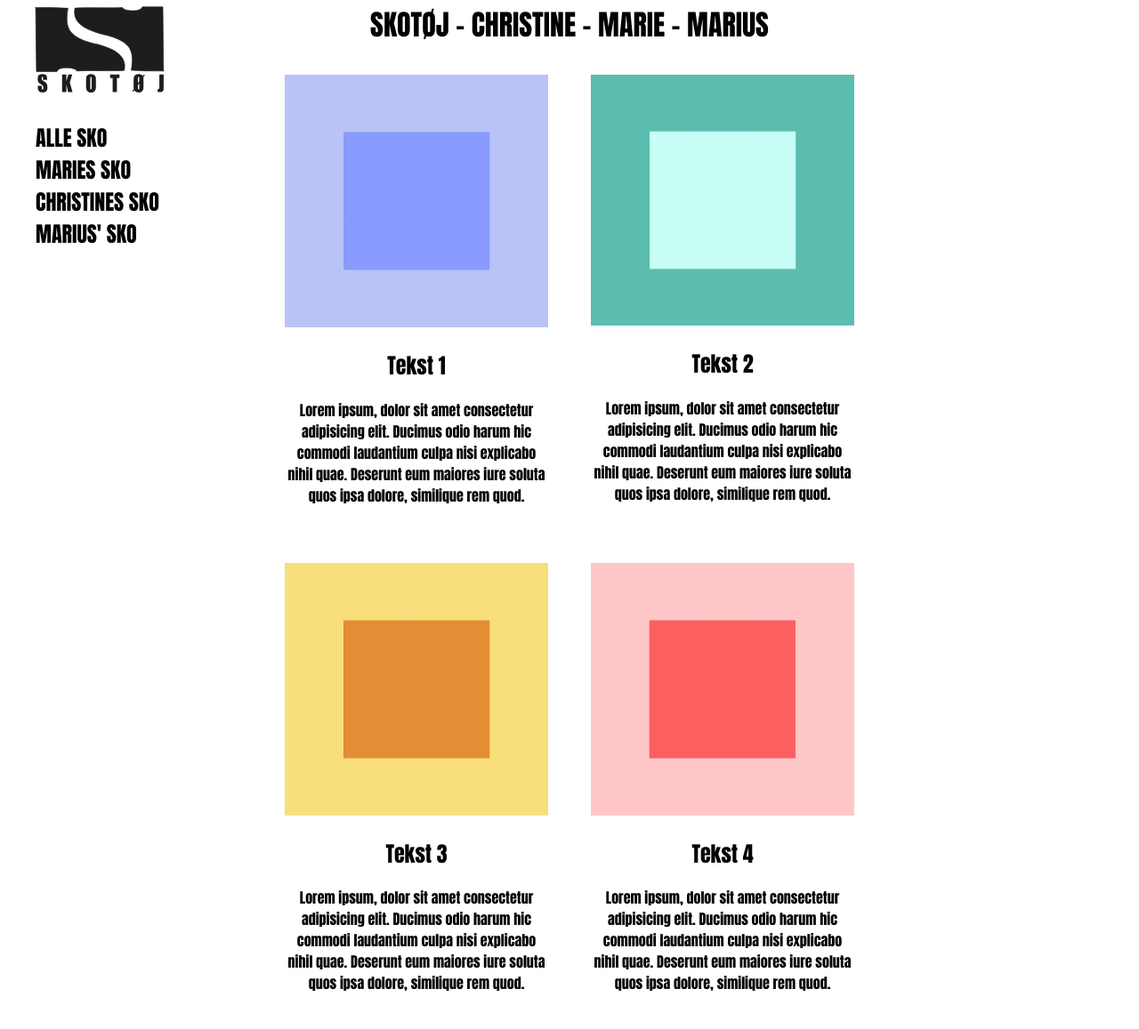
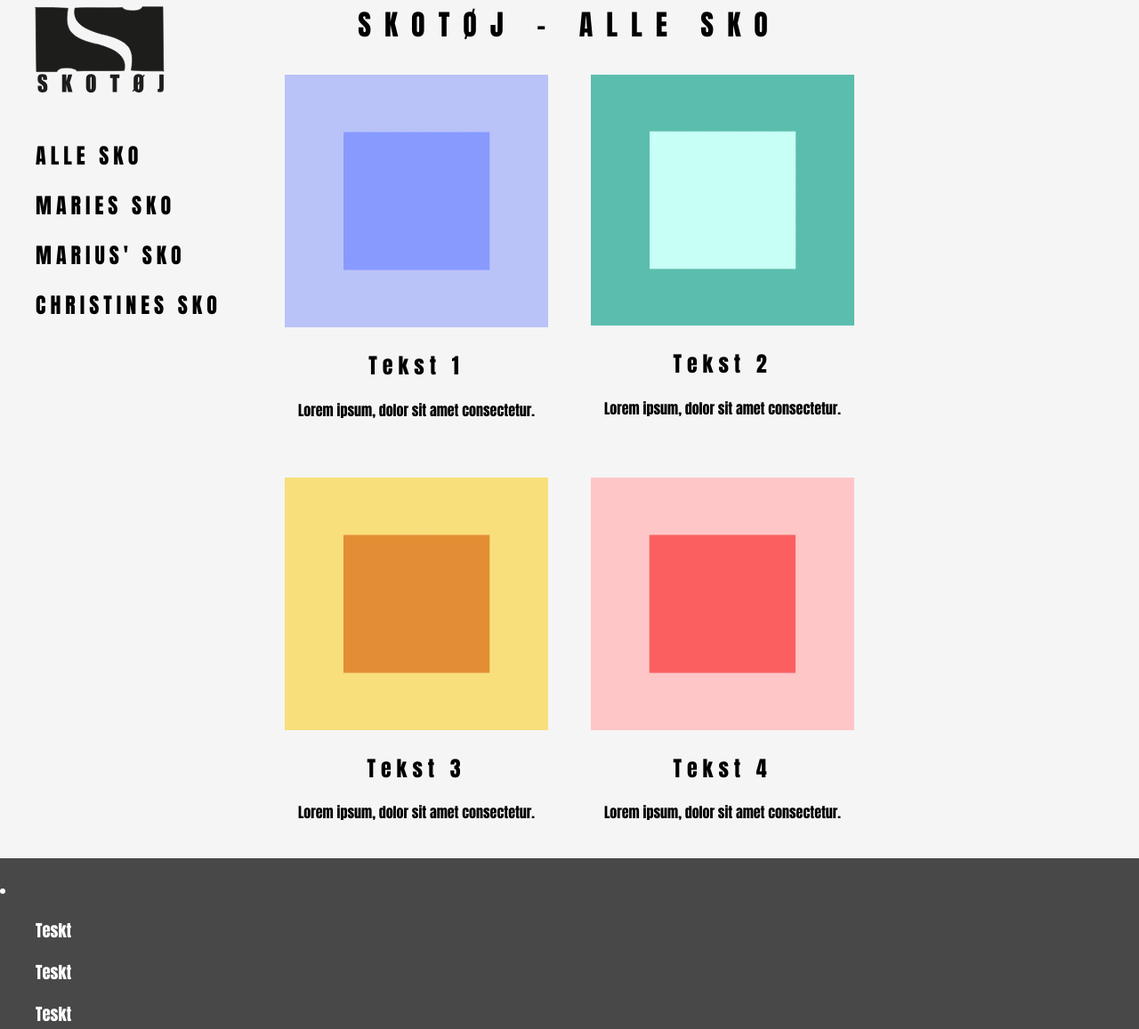
Before and after one commit to chri73mp/passion_website, a plain HTML site: page allesko.html in a window 1280 px wide. Shown: the part 29-1186 px from the top of the page at 89% size. Drawn offline with Linux system fonts and the light colour scheme.

Commit message:
letterspacing, let baggrundsfarve, andre småting

```diff
--- a/allesko.html
+++ b/allesko.html
@@ -20,58 +20,40 @@
         <li>
           <a href="marie.html">MARIES SKO</a>
         </li>
+
+        <li>
+          <a href="marius.html">MARIUS' SKO</a>
+        </li>
+
         <li>
           <a href="christine.html">CHRISTINES SKO</a>
-        </li>
-        <li>
-          <a href="marius.html">MARIUS' SKO</a>
         </li>
       </ul>
     </div>
     <main>
       <section>
         <article>
-          <div><h1>SKOTØJ - CHRISTINE - MARIE - MARIUS</h1></div>
+          <div><h1>SKOTØJ - ALLE SKO</h1></div>
           <div class="grid_4-1">
             <div>
-              <img src="img/blå.webp" alt="blå" />
+              <img src="img/blå.webp" alt="blå" />
               <h2>Tekst 1</h2>
-              <p>
-                Lorem ipsum, dolor sit amet consectetur adipisicing elit.
-                Ducimus odio harum hic commodi laudantium culpa nisi explicabo
-                nihil quae. Deserunt eum maiores iure soluta quos ipsa dolore,
-                similique rem quod.
-              </p>
+              <p>Lorem ipsum, dolor sit amet consectetur.</p>
             </div>
             <div>
               <img src="img/grøn.webp" alt="grøn" />
               <h2>Tekst 2</h2>
-              <p>
-                Lorem ipsum, dolor sit amet consectetur adipisicing elit.
-                Ducimus odio harum hic commodi laudantium culpa nisi explicabo
-                nihil quae. Deserunt eum maiores iure soluta quos ipsa dolore,
-                similique rem quod.
-              </p>
+              <p>Lorem ipsum, dolor sit amet consectetur.</p>
             </div>
             <div>
               <img src="img/gul.webp" alt="gul" />
               <h2>Tekst 3</h2>
-              <p>
-                Lorem ipsum, dolor sit amet consectetur adipisicing elit.
-                Ducimus odio harum hic commodi laudantium culpa nisi explicabo
-                nihil quae. Deserunt eum maiores iure soluta quos ipsa dolore,
-                similique rem quod.
-              </p>
+              <p>Lorem ipsum, dolor sit amet consectetur.</p>
             </div>
             <div>
               <img src="img/rød.webp" alt="rød" />
               <h2>Tekst 4</h2>
-              <p>
-                Lorem ipsum, dolor sit amet consectetur adipisicing elit.
-                Ducimus odio harum hic commodi laudantium culpa nisi explicabo
-                nihil quae. Deserunt eum maiores iure soluta quos ipsa dolore,
-                similique rem quod.
-              </p>
+              <p>Lorem ipsum, dolor sit amet consectetur.</p>
             </div>
           </div>
         </article>
--- a/stylesheet.css
+++ b/stylesheet.css
@@ -25,6 +25,7 @@ body {
   margin: 0;
   padding: 0;
   font-family: Impact, Haettenschweiler, "Arial Narrow Bold", sans-serif;
+  background-color: #f5f5f5;
 }
 
 .logo {
@@ -85,10 +86,21 @@ header img {
 }
 .sidebar ul a {
   display: block;
+  padding-top: 20px;
+  letter-spacing: 5px;
+}
+
+.sidebar ul a:hover {
+  color: rgb(146, 120, 120);
 }
 
 article h1 {
   text-align: center;
   margin-top: 2rem;
   font-size: 2rem;
+  letter-spacing: 15px;
 }
+
+article h2 {
+  letter-spacing: 6px;
+}
```
Also changed, not shown: christine.html (+8 -28 lines), index.html (+5 -3 lines), marie.html (+8 -28 lines), marius.html (+8 -28 lines).
